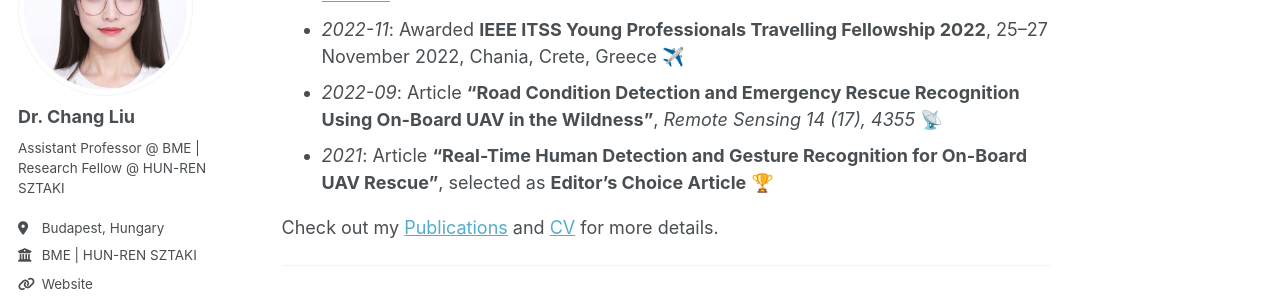
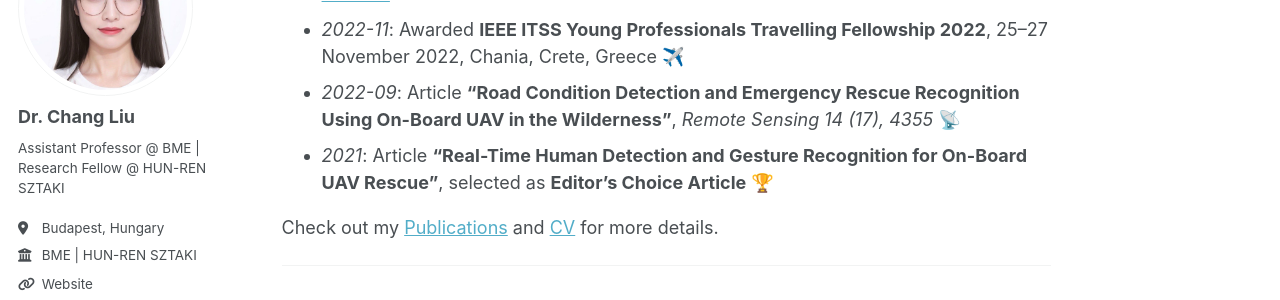
Before and after one commit to ChangLiu-bp/changliu-bp.github.io, a Jekyll site: the page built from _pages/about.md, in a window 1280 px wide and 900 px high, scrolled down 2752 px. Shown: the part 178-478 px from the top of the window. Built offline with Jekyll 4.4.1, drawn with Linux system fonts in a browser that asks for light colours; some web fonts are replaced; a script that is not in the unit is left out.

Commit message:
Update about.md

```diff
--- a/_pages/about.md
+++ b/_pages/about.md
@@ -65,7 +65,7 @@ Proud to serve as **Chair** of the newly approved **IEEE Hungary Section Intelli
 - *2023-09*: Presented **“Active Wildfires Detection and Dynamic Escape Routes Planning for Humans through Information Fusion between Drones and Satellites”** at **IEEE ITSC 2023**, Bilbao, Spain 🌍🚁✈️
 - *2023-02*: Selected as **Committee Member of IEEE ITSS Young Professionals** 👩‍💻 [IEEE ITSS YP](https://ieee-itss.org/yp/)
 - *2022-11*: Awarded **IEEE ITSS Young Professionals Travelling Fellowship 2022**, 25–27 November 2022, Chania, Crete, Greece ✈️
-- *2022-09*: Article **“Road Condition Detection and Emergency Rescue Recognition Using On-Board UAV in the Wildness”**, *Remote Sensing 14 (17), 4355* 📡
+- *2022-09*: Article **“Road Condition Detection and Emergency Rescue Recognition Using On-Board UAV in the Wilderness”**, *Remote Sensing 14 (17), 4355* 📡
 - *2021*: Article **“Real-Time Human Detection and Gesture Recognition for On-Board UAV Rescue”**, selected as **Editor’s Choice Article** 🏆
 
 Check out my [Publications](/publications/) and [CV](/files/CV.pdf) for more details.
```
